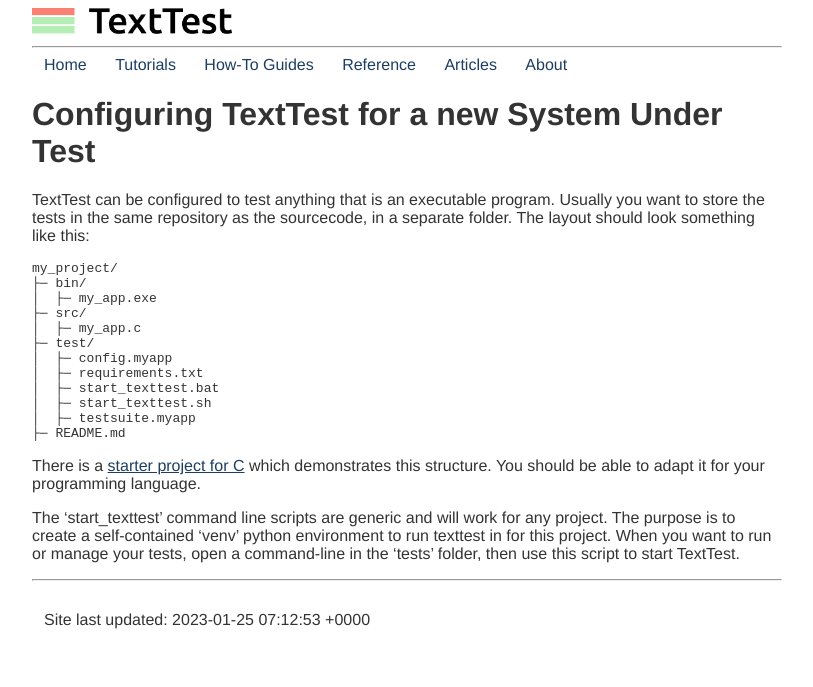
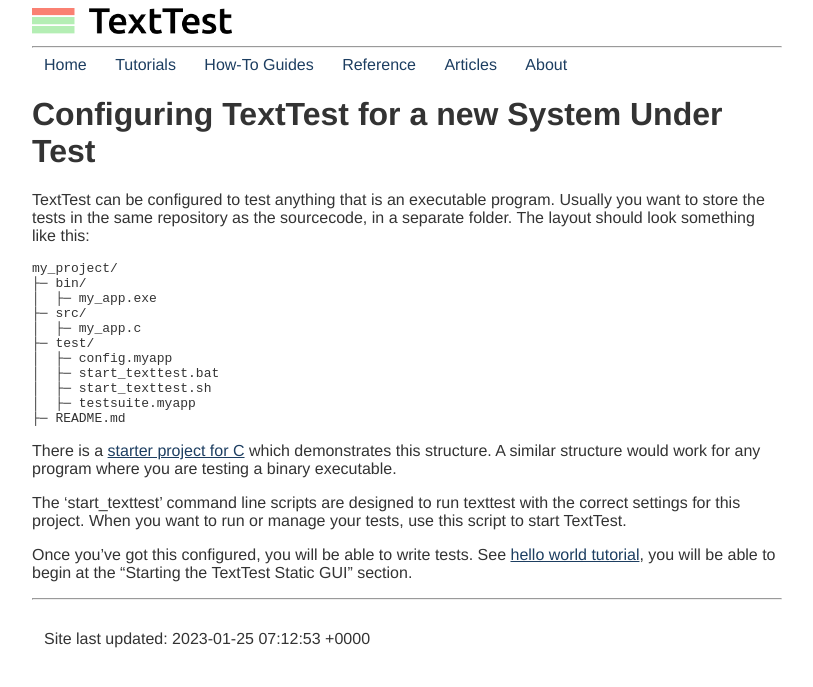
Before and after one commit to texttest/website_2, a Jekyll site: the page built from _tutorials/configure_new_system_under_test.md, in a window 1280 px wide. Shown: the top 687 px of the page, without its empty margins (233-1046 px from the left). Built offline with Jekyll 4.4.1, drawn with Linux system fonts in a browser that asks for light colours.

Commit message:
make the C program tutorial clearer

```diff
--- a/_tutorials/configure_new_system_under_test.md
+++ b/_tutorials/configure_new_system_under_test.md
@@ -15,13 +15,14 @@
 │  ├─ my_app.c
 ├─ test/
 │  ├─ config.myapp
-│  ├─ requirements.txt
 │  ├─ start_texttest.bat
 │  ├─ start_texttest.sh
 │  ├─ testsuite.myapp
 ├─ README.md
 </pre>
 
-There is a [starter project for C](https://github.com/texttest/StarterProject.C) which demonstrates this structure. You should be able to adapt it for your programming language.
+There is a [starter project for C](https://github.com/texttest/StarterProject.C) which demonstrates this structure. A similar structure would work for any program where you are testing a binary executable.
 
-The 'start_texttest' command line scripts are generic and will work for any project. The purpose is to create a self-contained 'venv' python environment to run texttest in for this project. When you want to run or manage your tests, open a command-line in the 'tests' folder, then use this script to start TextTest.
+The 'start_texttest' command line scripts are designed to run texttest with the correct settings for this project. When you want to run or manage your tests, use this script to start TextTest.
+
+Once you've got this configured, you will be able to write tests. See [hello world tutorial]({{ site.baseurl }}{% link _tutorials/hello_world.md %}), you will be able to begin at the "Starting the TextTest Static GUI" section.
```
